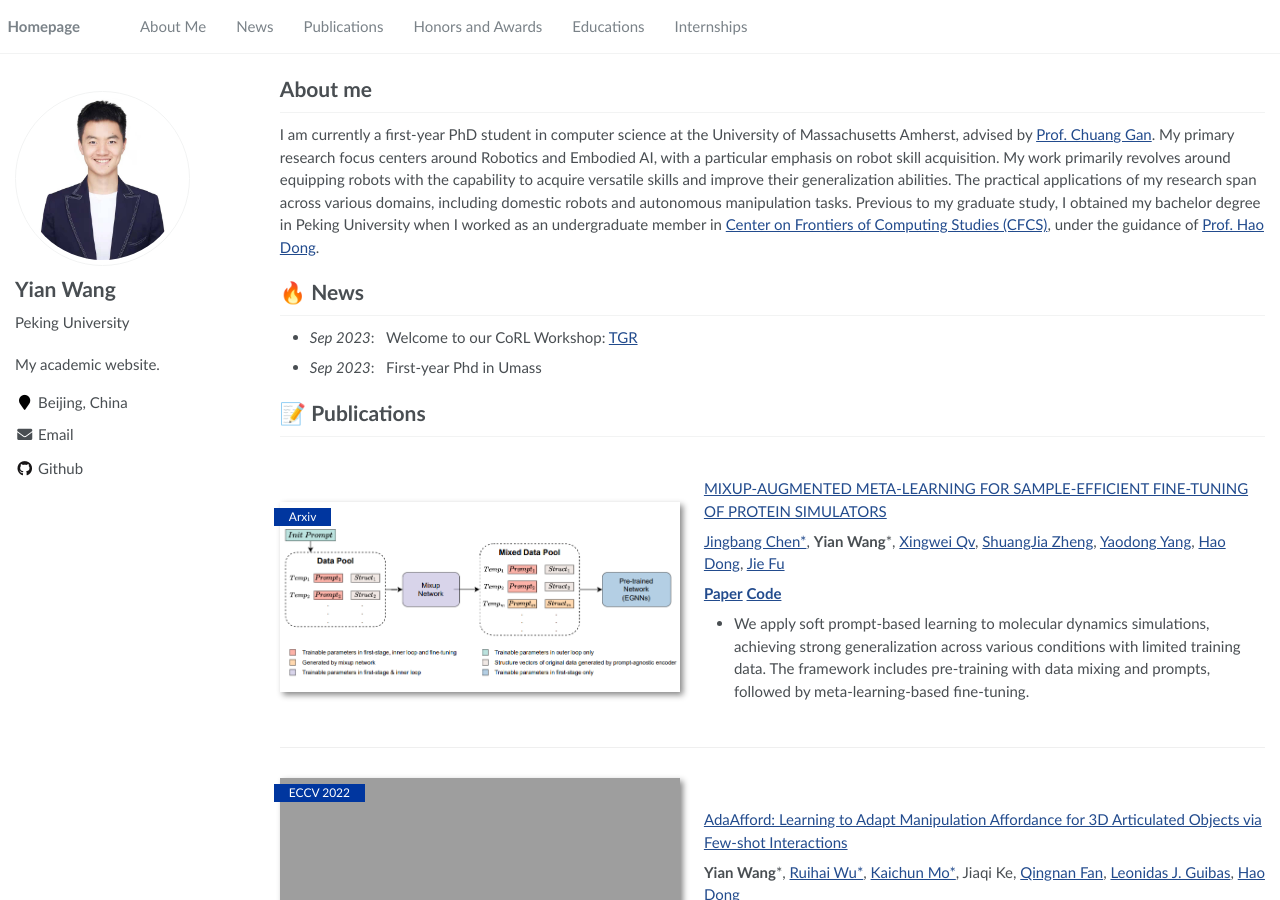
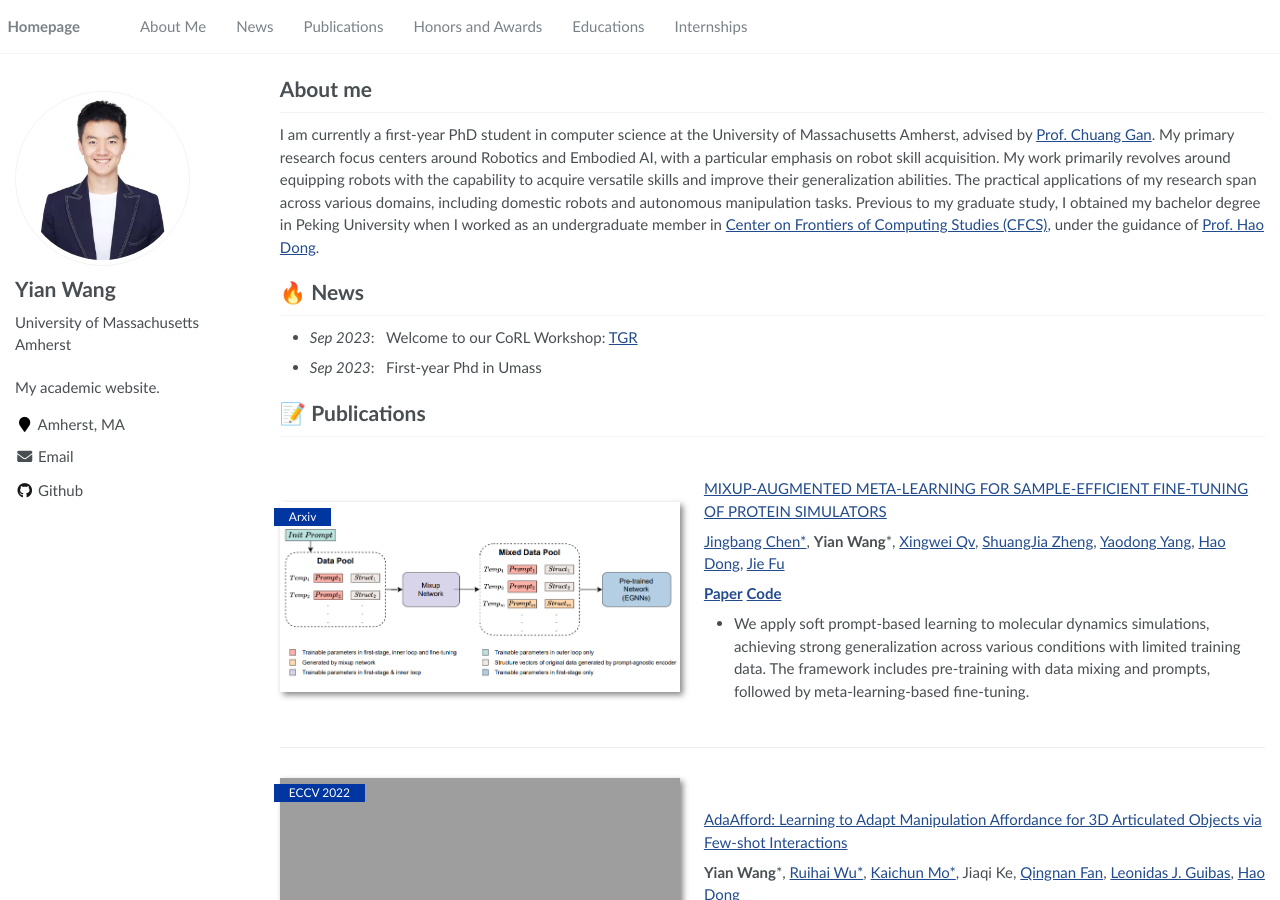
Before and after one commit to wangyian-me/wangyian-me.github.io, a Jekyll site: the page built from _pages/about.md, in a window 1280 px wide and 900 px high. Built offline with Jekyll 4.4.1, drawn with Linux system fonts in a browser that asks for light colours.

Commit message:
Update _config.yml

```diff
--- a/_config.yml
+++ b/_config.yml
@@ -23,12 +23,12 @@ baidu_site_verification  :  # get baidu_site_verification from https://ziyuan.ba
 author:
   name             : "Yian Wang"
   avatar           : "images/profile.png"
-  bio              : "Peking University"
-  location         : "Beijing, China"
+  bio              : "University of Massachusetts Amherst"
+  location         : "Amherst, MA"
   employer         :
   pubmed           :
   googlescholar    :
-  email            : "yianwang@pku.edu.cn"
+  email            : "yianwang@umass.edu"
   researchgate     :
   uri              :
   bitbucket        :
```
